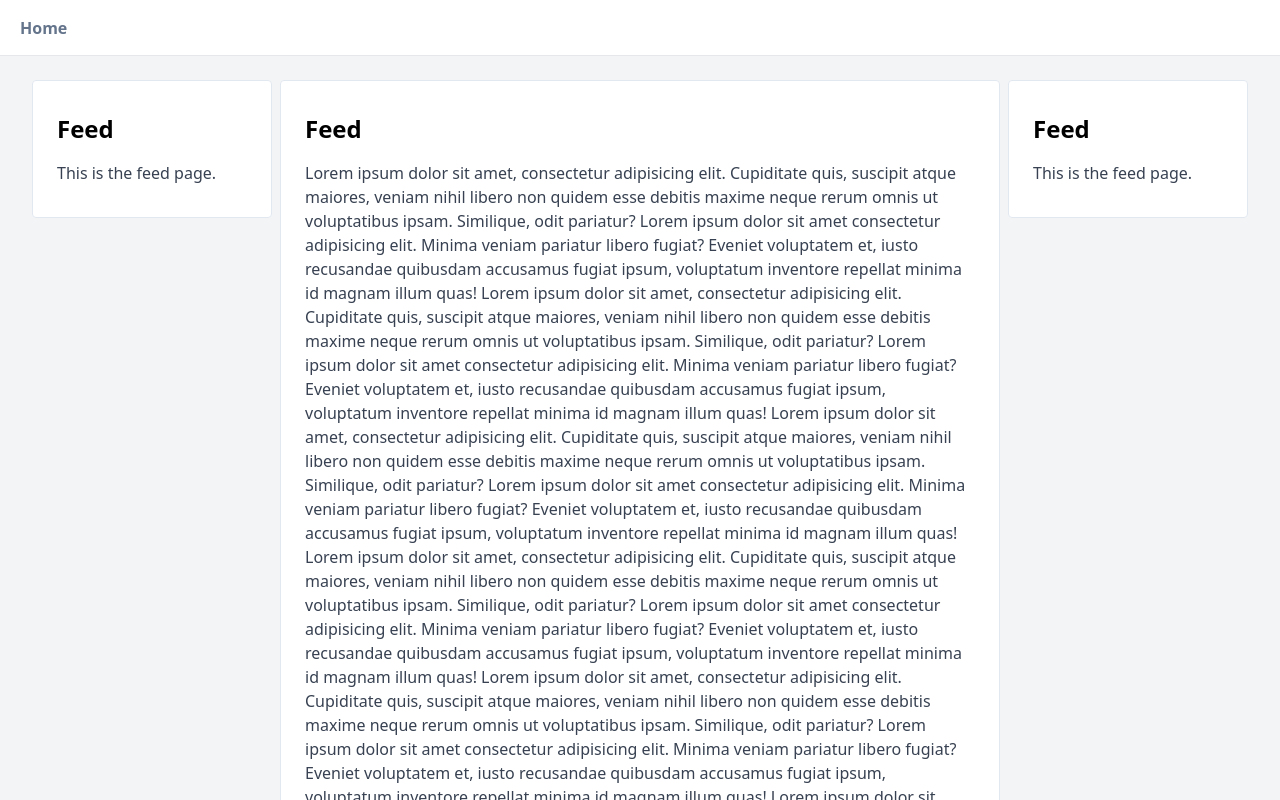
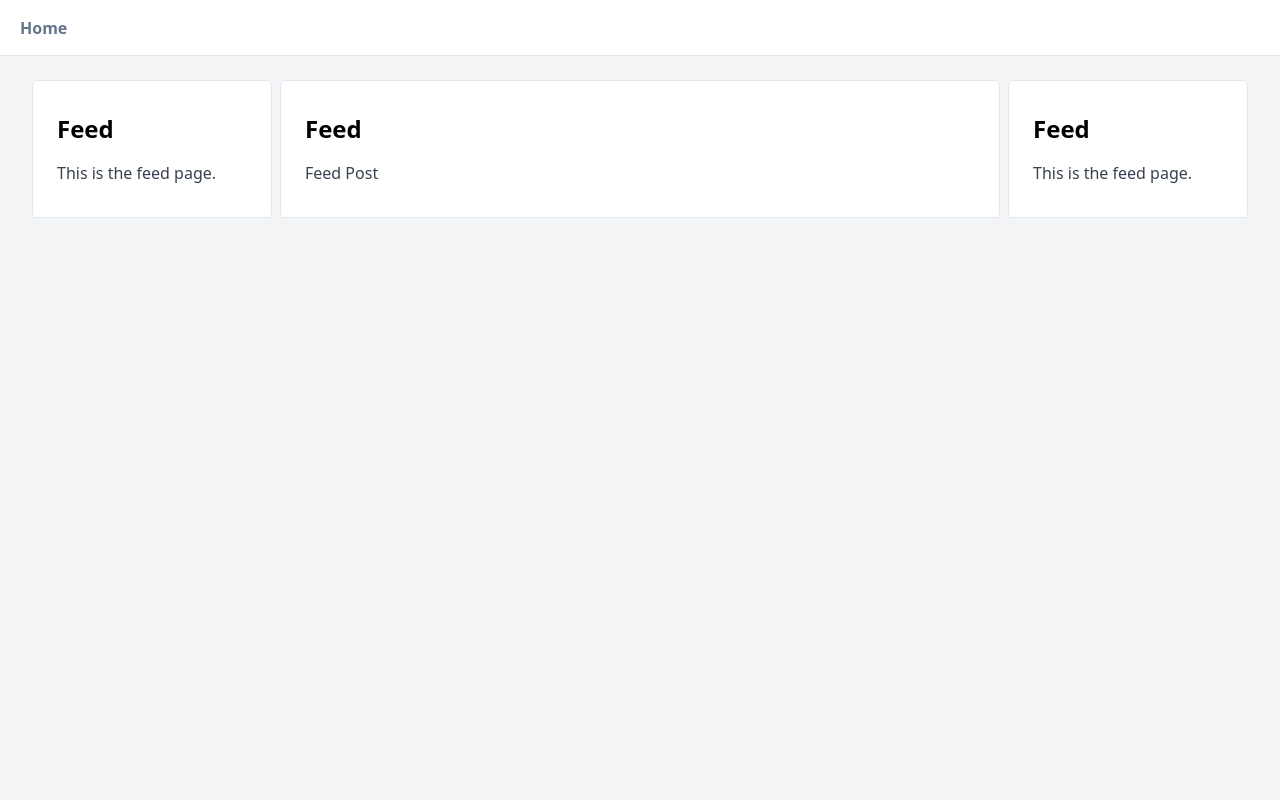
Before and after one commit to lawrencexbaron/social-media-app, a React (Vite) app in the folder client/: page /feed in a window 1280 px wide. Shown: the top 800 px of the page. Built offline with nearby package versions, Linux system fonts and the light colour scheme.

Commit message:
Main feed post

```diff
--- a/client/src/components/pages/Feed.jsx
+++ b/client/src/components/pages/Feed.jsx
@@ -16,67 +16,7 @@ function Feed() {
           <div className="sm:w-3/5 h-full sm:sticky mt-16 top-16">
             <div className="bg-white rounded px-6 py-8 border border-slate-200 overflow-y-auto">
               <h1 className="text-2xl font-bold mb-4">Feed</h1>
-              <p className="text-gray-700">
-                Lorem ipsum dolor sit amet, consectetur adipisicing elit.
-                Cupiditate quis, suscipit atque maiores, veniam nihil libero non
-                quidem esse debitis maxime neque rerum omnis ut voluptatibus
-                ipsam. Similique, odit pariatur? Lorem ipsum dolor sit amet
-                consectetur adipisicing elit. Minima veniam pariatur libero
-                fugiat? Eveniet voluptatem et, iusto recusandae quibusdam
-                accusamus fugiat ipsum, voluptatum inventore repellat minima id
-                magnam illum quas! Lorem ipsum dolor sit amet, consectetur
-                adipisicing elit. Cupiditate quis, suscipit atque maiores,
-                veniam nihil libero non quidem esse debitis maxime neque rerum
-                omnis ut voluptatibus ipsam. Similique, odit pariatur? Lorem
-                ipsum dolor sit amet consectetur adipisicing elit. Minima veniam
-                pariatur libero fugiat? Eveniet voluptatem et, iusto recusandae
-                quibusdam accusamus fugiat ipsum, voluptatum inventore repellat
-                minima id magnam illum quas! Lorem ipsum dolor sit amet,
-                consectetur adipisicing elit. Cupiditate quis, suscipit atque
-                maiores, veniam nihil libero non quidem esse debitis maxime
-                neque rerum omnis ut voluptatibus ipsam. Similique, odit
-                pariatur? Lorem ipsum dolor sit amet consectetur adipisicing
-                elit. Minima veniam pariatur libero fugiat? Eveniet voluptatem
-                et, iusto recusandae quibusdam accusamus fugiat ipsum,
-                voluptatum inventore repellat minima id magnam illum quas! Lorem
-                ipsum dolor sit amet, consectetur adipisicing elit. Cupiditate
-                quis, suscipit atque maiores, veniam nihil libero non quidem
-                esse debitis maxime neque rerum omnis ut voluptatibus ipsam.
-                Similique, odit pariatur? Lorem ipsum dolor sit amet consectetur
-                adipisicing elit. Minima veniam pariatur libero fugiat? Eveniet
-                voluptatem et, iusto recusandae quibusdam accusamus fugiat
-                ipsum, voluptatum inventore repellat minima id magnam illum
-                quas! Lorem ipsum dolor sit amet, consectetur adipisicing elit.
-                Cupiditate quis, suscipit atque maiores, veniam nihil libero non
-                quidem esse debitis maxime neque rerum omnis ut voluptatibus
-                ipsam. Similique, odit pariatur? Lorem ipsum dolor sit amet
-                consectetur adipisicing elit. Minima veniam pariatur libero
-                fugiat? Eveniet voluptatem et, iusto recusandae quibusdam
-                accusamus fugiat ipsum, voluptatum inventore repellat minima id
-                magnam illum quas! Lorem ipsum dolor sit amet, consectetur
-                adipisicing elit. Cupiditate quis, suscipit atque maiores,
-                veniam nihil libero non quidem esse debitis maxime neque rerum
-                omnis ut voluptatibus ipsam. Similique, odit pariatur? Lorem
-                ipsum dolor sit amet consectetur adipisicing elit. Minima veniam
-                pariatur libero fugiat? Eveniet voluptatem et, iusto recusandae
-                quibusdam accusamus fugiat ipsum, voluptatum inventore repellat
-                minima id magnam illum quas! Lorem ipsum dolor sit amet,
-                consectetur adipisicing elit. Cupiditate quis, suscipit atque
-                maiores, veniam nihil libero non quidem esse debitis maxime
-                neque rerum omnis ut voluptatibus ipsam. Similique, odit
-                pariatur? Lorem ipsum dolor sit amet consectetur adipisicing
-                elit. Minima veniam pariatur libero fugiat? Eveniet voluptatem
-                et, iusto recusandae quibusdam accusamus fugiat ipsum,
-                voluptatum inventore repellat minima id magnam illum quas! Lorem
-                ipsum dolor sit amet, consectetur adipisicing elit. Cupiditate
-                quis, suscipit atque maiores, veniam nihil libero non quidem
-                esse debitis maxime neque rerum omnis ut voluptatibus ipsam.
-                Similique, odit pariatur? Lorem ipsum dolor sit amet consectetur
-                adipisicing elit. Minima veniam pariatur libero fugiat? Eveniet
-                voluptatem et, iusto recusandae quibusdam accusamus fugiat
-                ipsum, voluptatum inventore repellat minima id magnam illum
-                quas!
-              </p>
+              <p className="text-gray-700">Feed Post </p>
             </div>
           </div>
           <div className="sm:w-1/5 h-full sm:sticky sm:top-16 top-auto block">
```
